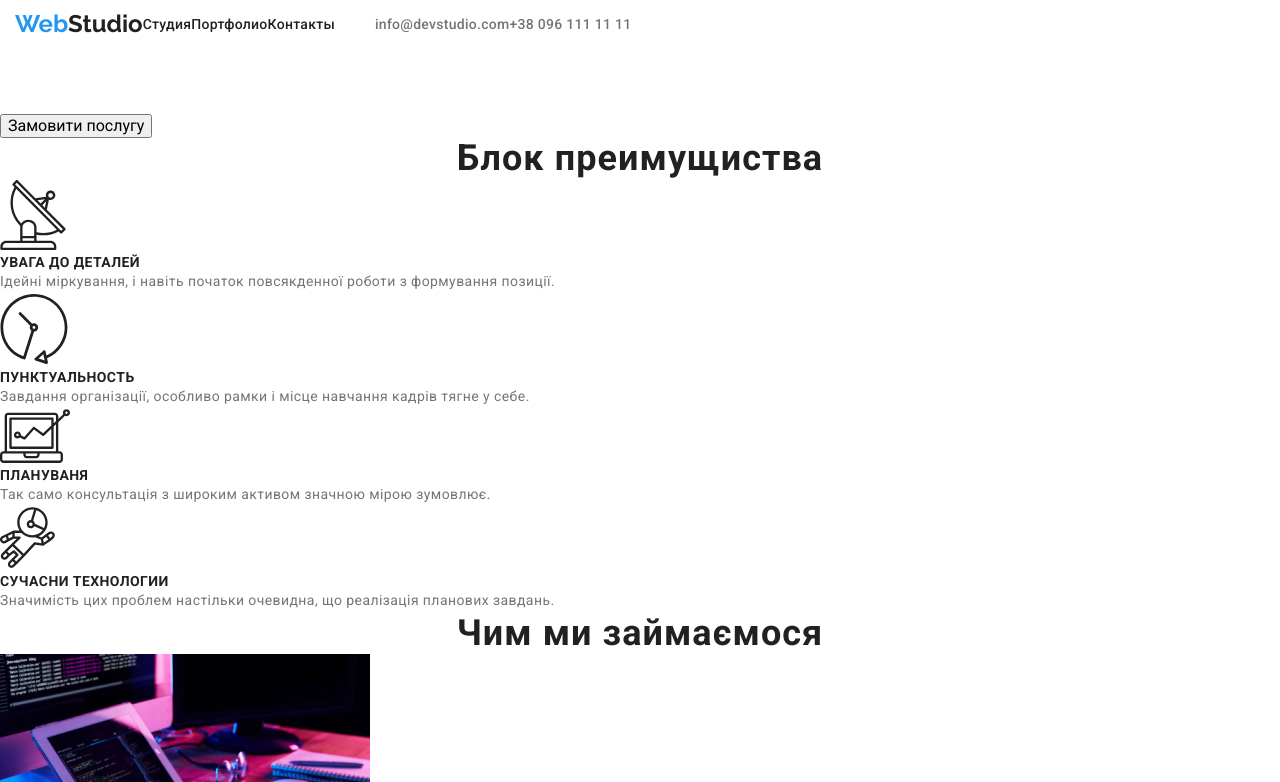
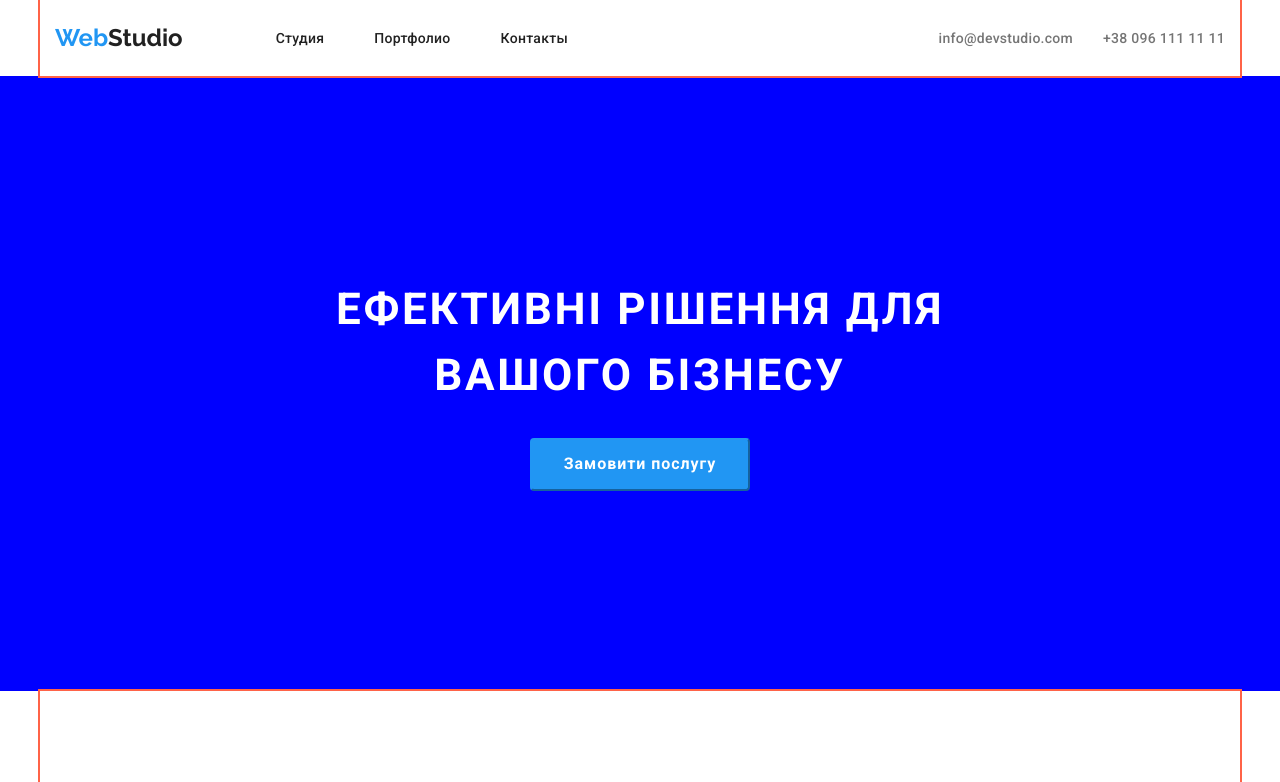
Before and after one commit to Admiralkunka199/git-projekt-stund, a plain HTML site: page index.html in a window 1280 px wide. Shown: the top 782 px of the page. Drawn offline with nearby package versions, Linux system fonts and the light colour scheme.

Commit message:
new uppdate

```diff
--- a/css/common.css
+++ b/css/common.css
@@ -31,6 +31,8 @@ p {
   width: 1200px;
   padding-left: 15px;
   padding-right: 15px;
+  outline: 2px solid tomato;
+  margin: 0 auto;
 }
 
 .conteiner.header {
@@ -39,15 +41,18 @@ p {
 
 .address-list {
   display: flex;
+  align-items: center;
 }
 
-.list {
+.list,
+.address-list {
   padding: 0;
   margin: 0;
 }
 
 /* logo  */
 .logo {
+  margin-right: 93px;
   font-family: Raleway, sans-serif;
   font-size: 24px;
   font-weight: 700;
@@ -76,6 +81,16 @@ p {
   color: var(--accent-colore);
 }
 
+.nav-menu-list>.item>.link-nav,
+.contacts.link {
+  padding-top: 30px;
+  padding-bottom: 30px;
+}
+
+.nav-menu-list>.item:not(:last-child) {
+  margin-right: 50px;
+}
+
 .contacts {
   color: var(--secondary-text-color);
 }
@@ -93,6 +108,14 @@ p {
   text-decoration: none;
 }
 
+.address-list {
+  margin-left: auto;
+}
+
+.address-list>.list:not(:last-child) {
+  margin-right: 30px;
+}
+
 /* footer */
 .footer {
   background-color: #6a4343;
--- a/css/main.css
+++ b/css/main.css
@@ -7,7 +7,8 @@
   letter-spacing: 1.08px;
 }
 
-.advantages.tltle, .work {
+.advantages.tltle,
+.work {
   color: var(--primary-text-colore);
   font-size: 14px;
   font-weight: 700;
@@ -26,21 +27,8 @@
   letter-spacing: 0.42px;
 }
 
-.hero-title {
-color: #ffffff;
-text-align: center;
-font-size: 44px;
-font-weight: 900;
-line-height: 1.5;
-letter-spacing: 2.64px;
-text-transform: uppercase;
-}
-
-.button {
-  font-family: inherit;
-}
-
-.name, .profeshion{
+.name,
+.profeshion {
   color: var(--primary-text-colore);
   text-align: center;
   font-size: 16px;
@@ -49,5 +37,76 @@ text-transform: uppercase;
 }
 
 .profeshion {
-color: var(--secondary-text-color);
+  color: var(--secondary-text-color);
 }
+
+
+/* Hero section */
+.hero {
+  background-color: blue;
+  padding-top: 200px;
+  padding-bottom: 200px;
+}
+
+.hero-title {
+  color: var(--background-color-st);
+  text-align: center;
+  font-size: 44px;
+  font-weight: 900;
+  line-height: 1.5;
+  letter-spacing: 2.64px;
+  text-transform: uppercase;
+  margin-bottom: 30px;
+}
+
+.button {
+  display: block;
+  margin: 0 auto;
+  padding: 10px 32px;
+  min-width: 216px;
+
+  font-family: inherit;
+  font-size: 16px;
+  font-weight: 700;
+  line-height: 1.8;
+  letter-spacing: 0.96px;
+  color: var(--background-color-st);
+  background-color: var(--accent-colore);
+  border-radius: 4px;
+  border-color: var(--accent-colore);
+}
+
+/* SECTIONS Преимущиствa */
+.conteiner.advantages {
+  padding-top: 94px;
+  padding-bottom: 94px;
+
+}
+
+.advantages.list {
+  display: flex;
+  align-items: stretch;
+
+}
+
+.advantages.list-element {
+  width: 25%;
+  align-self: flex-start;
+}
+
+.advantages.list-element img {
+  display: block;
+  margin: 0 auto;
+  margin-bottom: 30px;
+}
+
+.advantages>.list-element+.list-element {
+  margin-left: 30px;
+}
+
+.advantages.tltle {
+  margin-top: 30px;
+  margin-bottom: 10px;
+}
+
+/* секция чем мы занимаемся
--- a/index.html
+++ b/index.html
@@ -17,76 +17,82 @@
 
 <body>
     <!-- header -->
-    <header class="header">
-        <div class="conteiner header">
+    <header class="conteiner header">
         <nav class="nav-menu">
-                <a href="index.html" class="logo"><span class="logo first-item">Web</span>Studio</a>
+            <a href="index.html" class="logo"><span class="first-item">Web</span>Studio</a>
             <ul class="nav-menu-list list">
-                    <li><a href="./studio.html" class="link-nav link">Студия</a></li>
-                    <li><a href="./Portfolio.html" class="link-nav link">Портфолио</a></li>
-                    <li><a href="./Contacts.html" class="link-nav link">Контакты</a></li>
+                <li class="item"><a href="./studio.html" class="link-nav link">Студия</a></li>
+                <li class="item"><a href="./Portfolio.html" class="link-nav link">Портфолио</a></li>
+                <li class="item"><a href="./Contacts.html" class="link-nav link">Контакты</a></li>
             </ul>
         </nav>
         <ul class="address-list">
             <li class="list"><a href="mailto:info@devstudio.com" class="contacts link"> info@devstudio.com</a></li>
             <li class="list"><a href="tel:+380961111111" class="contacts link"> +38 096 111 11 11</a></li>
         </ul>
-        </div>
+
     </header>
     <main class="main-conten-section">
         <!-- Hero section-->
         <section class="hero">
-            <h1 class="hero-title">Ефективні рішення для вашого бізнесу</h1>
+            <h1 class="hero-title">Ефективні рішення для <br> вашого бізнесу</h1>
             <button type="button" class="button">Замовити послугу</button>
         </section>
         <!-- SECTIONS Преимущиствa-->
         <section class="advantages">
+            <div class="conteiner advantages">
                 <h2 class="advantages title">Блок преимущиства</h2>
                 <ul class="advantages list">
                     <li class="advantages list-element">
-                    <img src="./images/Vector-icon.svg" alt="Увага до деталей">
+                        <img src="./images/Vector-icon.svg" alt="Увага до деталей" width="70" height="70">
                         <h3 class="advantages tltle">Увага до деталей</h3>
                         <P class="advantages description">Ідейні міркування, і навіть початок повсякденної роботи з
                             формування позиції.</P>
                     </li>
                     <li class="advantages list-element">
-                    <img src="./images/Vector-1.svg" alt="Пунктуальность">
+                        <img src="./images/Vector-1.svg" alt="Пунктуальность" width="70" height="70">
                         <h3 class="advantages tltle">Пунктуальность</h3>
-                    <P class="advantages description">Завдання організації, особливо рамки і місце навчання кадрів тягне
+                        <P class="advantages description">Завдання організації, особливо рамки і місце навчання кадрів
+                            тягне
                             у себе.</P>
                     </li>
                     <li class="advantages list-element">
-                    <img src="./images/Vector-2.svg" alt="Плануваня">
+                        <img src="./images/Vector-2.svg" alt="Плануваня" width="70" height="70">
                         <h3 class="advantages tltle">Плануваня</h3>
-                    <P class="advantages description">Так само консультація з широким активом значною мірою зумовлює.
+                        <P class="advantages description">Так само консультація з широким активом значною мірою
+                            зумовлює.
                         </P>
                     </li>
                     <li class="advantages list-element">
-                    <img src="./images/Vector-3.svg" alt="Сучасни технологии">
+                        <img src="./images/Vector-3.svg" alt="Сучасни технологии" width="70" height="70">
                         <h3 class="advantages tltle">Сучасни технологии</h3>
-                    <P class="advantages description">Значимість цих проблем настільки очевидна, що реалізація планових
+                        <P class="advantages description">Значимість цих проблем настільки очевидна, що реалізація
+                            планових
                             завдань.</P>
                     </li>
                 </ul>
+            </div>
         </section>
 
         <!-- секция чем мы занимаемся -->
-        <section>
+        <section class="we-work">
+            <div class="we-work conteiner">
                 <h2 class="title">Чим ми займаємося</h2>
-            <ul class="list">
-                <li>
+                <ul class="we-work list">
+                    <li class="item">
                         <img src="./images/img.jpg" alt="человек пишет  код на клвиатуре" width="370">
                         <p class="work">Десктопні додатки</p>
                     </li>
-                <li>
+                    <li class="item">
                         <img src="./images/преимущиства-1.jpg" alt="Мобільні додатки" width="370">
                         <p class="work">Мобільні додатки</p>
                     </li>
-                <li>
+                    <li class="item">
                         <img src="./images/преимущиства-2.jpg" alt="Дизайнерські рішення" width="370">
                         <p class="work">Дизайнерські рішення</p>
                     </li>
                 </ul>
+            </div>
         </section>
 
         <!-- Our team section -->
```
Also changed, not shown: portfolio.html (+8 -8 lines). Lines whose indentation alone changed are shown as unchanged.
